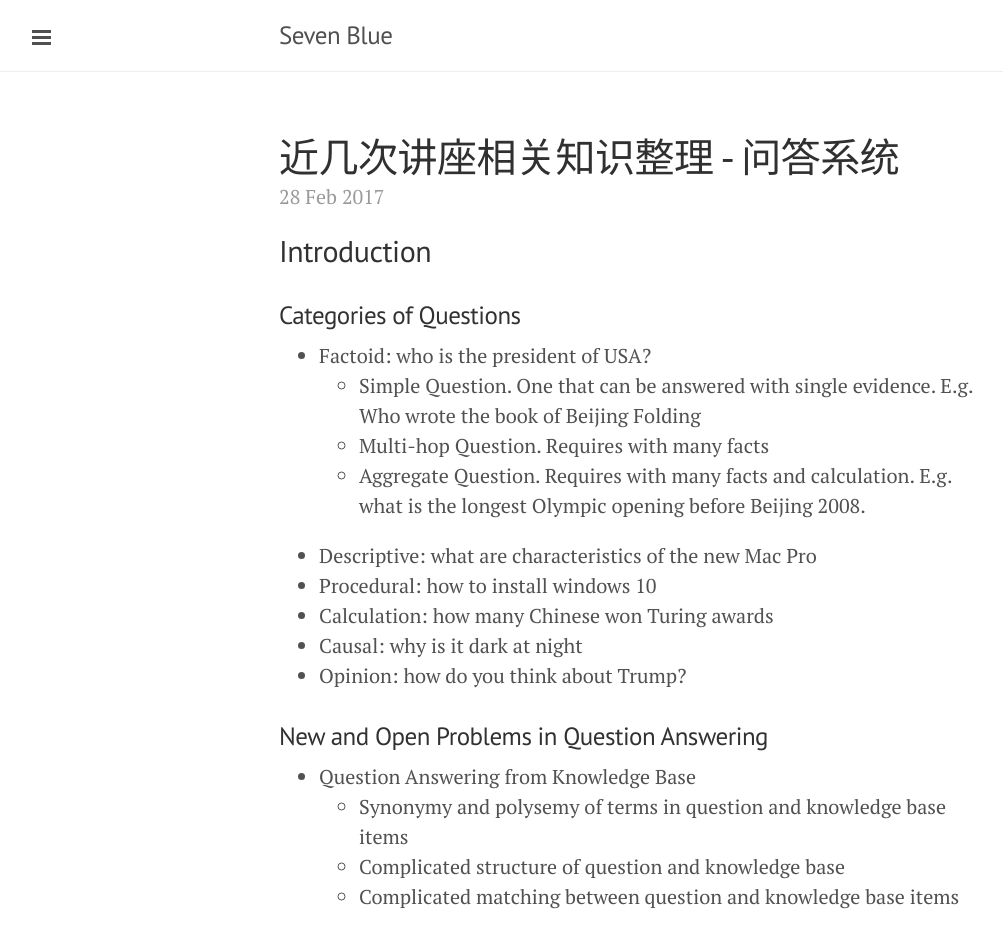
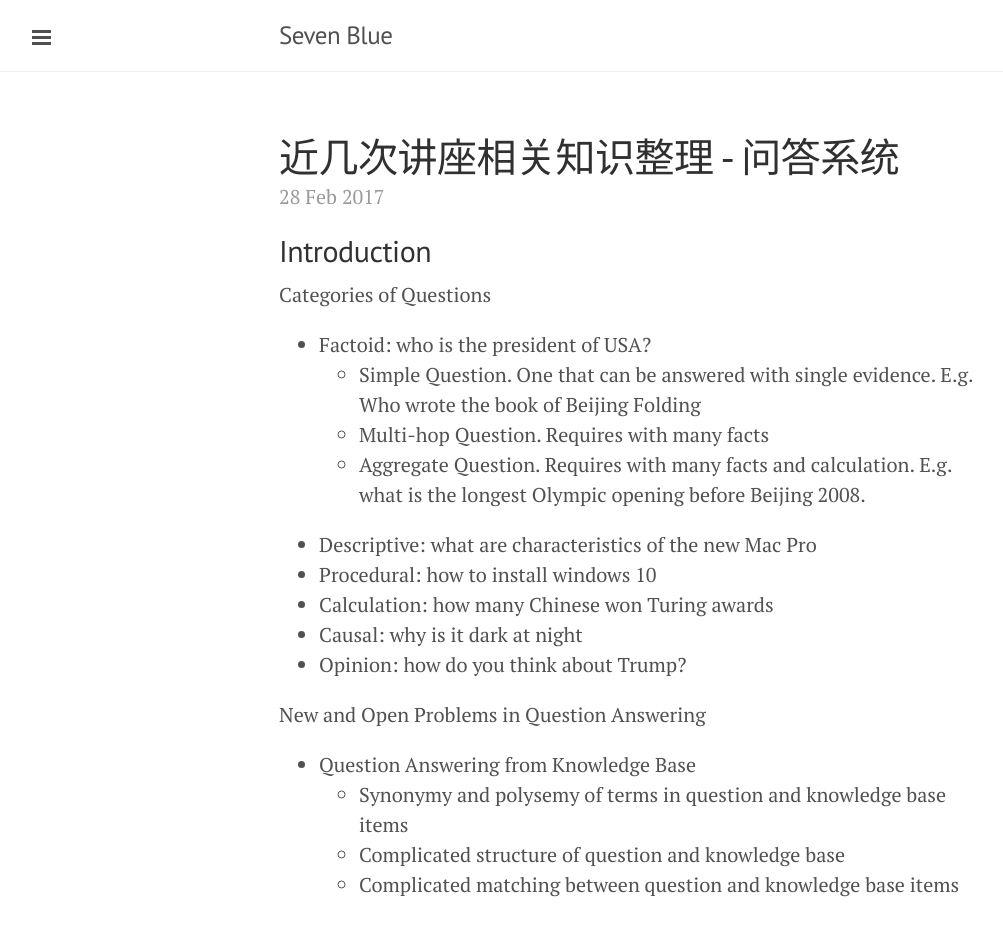
Before and after one commit to yuwen-yan/ybbaigo.github.io, a Jekyll site: the page built from _posts/2017-02-28-qa.markdown, in a window 1280 px wide. Shown: the top 925 px of the page, without its empty margins (1-1004 px from the left). Built offline with Jekyll 4.4.1, drawn with Linux system fonts in a browser that asks for light colours; comment, search, counter and statistics services are not loaded.

Commit message:
updage img

```diff
--- a/_posts/2017-02-28-qa.markdown
+++ b/_posts/2017-02-28-qa.markdown
@@ -6,7 +6,7 @@
 
 ## Introduction
 
-### Categories of Questions
+Categories of Questions
 
 * Factoid: who is the president of USA?
   * Simple Question. One that can be answered with single evidence. E.g. Who wrote the book of Beijing Folding
@@ -19,7 +19,7 @@
 * Opinion: how do you think about Trump?
 
 
-### New and Open Problems in Question Answering
+New and Open Problems in Question Answering
 
 * Question Answering from Knowledge Base
   * Synonymy and polysemy of terms in question and knowledge base items
@@ -42,39 +42,39 @@
 
 ## System
 
-### Factoid Question Answering System
+Factoid Question Answering System
 
 <p align="center">
 <img src="https://github.com/ybbaigo/ybbaigo.github.io/blob/master/_imgs/2017-02-28-qa-lihang-factoid.png?raw=true" width="684" height="374"/>
 </p>
 
-### Community Question Answering System
+Community Question Answering System
 
 <p align="center">
 <img src="https://github.com/ybbaigo/ybbaigo.github.io/blob/master/_imgs/2017-02-28-qa-lihang-community.png?raw=true" width="684" height="374"/>
 </p>
 
-### CFO：首先通过sequence labelling方法找出focus短语，通过TransE的方法把知识图谱中的实体与关系都转化成Embedding。然后通过Stacked bi-directional GRU生成问题的Embedding，分别计算句子的Embedding与句子中出现的实体／关系的距离来最终生成答案。
+CFO：首先通过sequence labelling方法找出focus短语，通过TransE的方法把知识图谱中的实体与关系都转化成Embedding。然后通过Stacked bi-directional GRU生成问题的Embedding，分别计算句子的Embedding与句子中出现的实体／关系的距离来最终生成答案。
 <p align="center">
 <img src="https://github.com/ybbaigo/ybbaigo.github.io/blob/master/_imgs/2017-02-28-qa-lilei-cfo.png?raw=true" width="684" height="374"/>
 </p>
 
-### KBQA：基本思路是利用问题模板来明确用户意图。首先识别问题中的实体，然后根据问题和实体寻找可能对应的模板，通过模板推测出其对应的用户意图，最终转化成知识图谱查询。
+KBQA：基本思路是利用问题模板来明确用户意图。首先识别问题中的实体，然后根据问题和实体寻找可能对应的模板，通过模板推测出其对应的用户意图，最终转化成知识图谱查询。
 <p align="center">
 <img src="https://github.com/ybbaigo/ybbaigo.github.io/blob/master/_imgs/2017-02-28-qa-lilei-kbqa.png?raw=true" width="684" height="374"/>
 </p>
 
-### GenQA：首先将query和知识图谱中的triple转化成embedding，通过query word生成triple候选，通过CNN的方法计算query与triple候选的相似度并选择最匹配的triple，最后基于生成模型生成最终的答案。
+GenQA：首先将query和知识图谱中的triple转化成embedding，通过query word生成triple候选，通过CNN的方法计算query与triple候选的相似度并选择最匹配的triple，最后基于生成模型生成最终的答案。
 <p align="center">
 <img src="https://github.com/ybbaigo/ybbaigo.github.io/blob/master/_imgs/2017-02-28-qa-lihang-genqa.png?raw=true" width="684" height="374"/>
 </p>
 
-### QA from Relational Database：基于关系型数据库的问答系统，首先将数据库中的entry转化成table embedding，将query也转化成embedding，然后基于Memory Network类似的思路对逐步将query转化成关系型数据库查询。
+QA from Relational Database：基于关系型数据库的问答系统，首先将数据库中的entry转化成table embedding，将query也转化成embedding，然后基于Memory Network类似的思路对逐步将query转化成关系型数据库查询。
 <p align="center">
 <img src="https://github.com/ybbaigo/ybbaigo.github.io/blob/master/_imgs/2017-02-28-qa-lihang-db.png?raw=true" width="684" height="374"/>
 </p>
 
-### QnA Miner：基于半结构化和非结构化数据FAQ挖掘流程
+QnA Miner：基于半结构化和非结构化数据FAQ挖掘流程
 
 <p align="center">
 <img src="https://github.com/ybbaigo/ybbaigo.github.io/blob/master/_imgs/2017-02-28-qa-ms-qna.png?raw=true" width="684" height="374"/>
```
